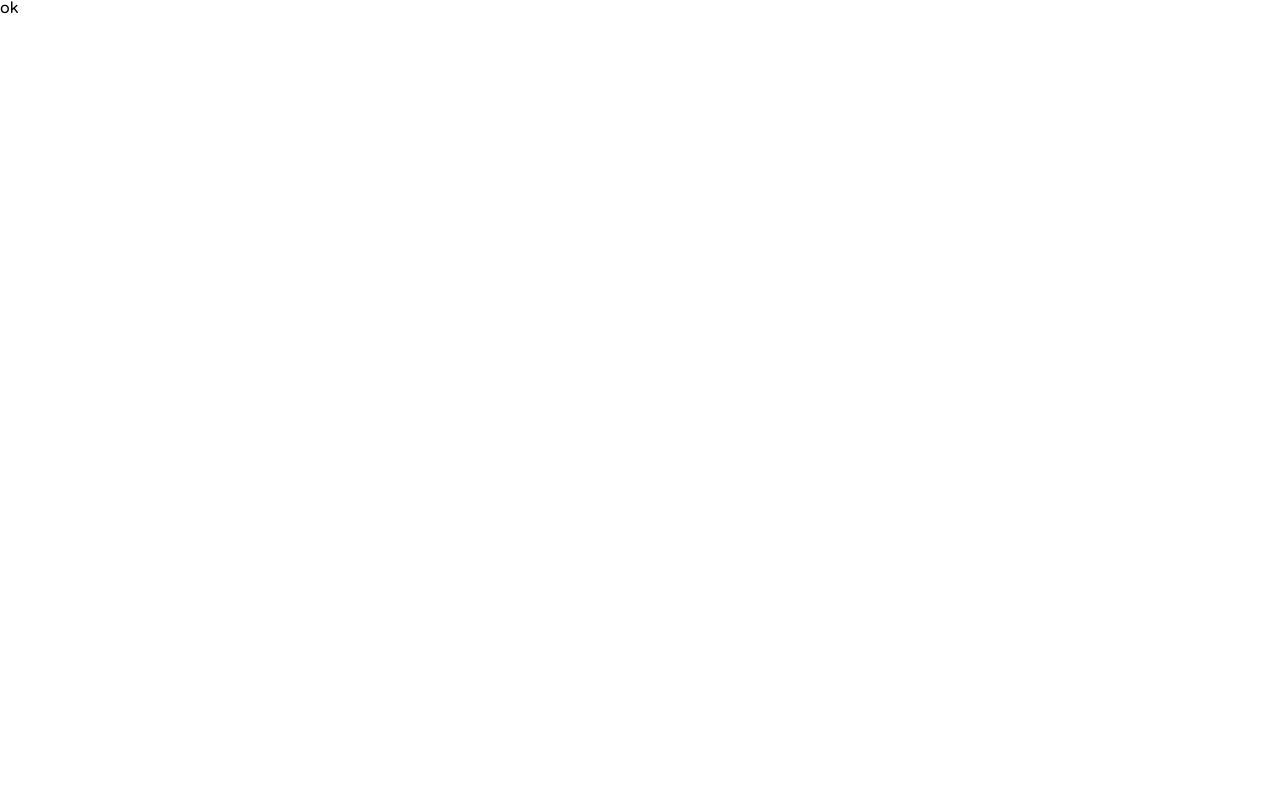
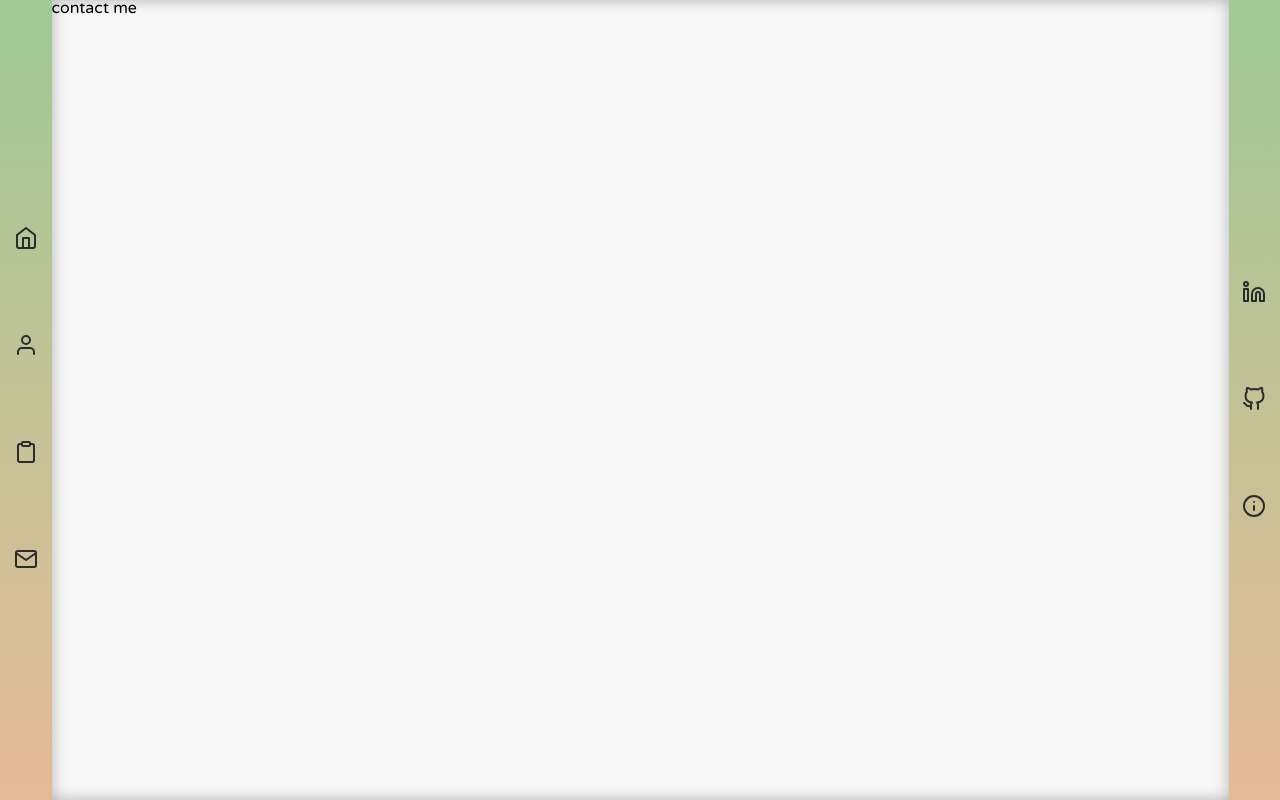
Before and after one commit to BignonEmma/emma-bignon-portfolio, a React (Create React App) app: page /ContactMe in a window 1280 px wide. Built offline with nearby package versions, Linux system fonts and the light colour scheme.

Commit message:
Routes, Navbar & Footer done

```diff
--- a/package.json
+++ b/package.json
@@ -9,6 +9,7 @@
     "react": "^18.2.0",
     "react-dom": "^18.2.0",
     "react-icons": "^4.4.0",
+    "react-router-dom": "^6.3.0",
     "react-scripts": "5.0.1",
     "web-vitals": "^2.1.4"
   },
--- a/src/App.jsx
+++ b/src/App.jsx
@@ -1,9 +1,23 @@
+import { Routes, Route } from "react-router-dom";
+import Home from "./Pages/Home";
+import Bio from "./Pages/Biography";
+import Projects from "./Pages/Projects";
+import ContactMe from "./Pages/ContactMe";
+import Navbar from "./Components/Navbar";
+import Footer from "./Components/Footer";
 import "./Style/App.css";
 
 function App() {
   return (
     <div className="App">
-      <h1>ok</h1>
+      <Navbar />
+      <Routes>
+        <Route path="/" element={<Home />} />
+        <Route path="/Biography" element={<Bio />} />
+        <Route path="/Projects" element={<Projects />} />
+        <Route path="/ContactMe" element={<ContactMe />} />
+      </Routes>
+      <Footer />
     </div>
   );
 }
--- /dev/null
+++ b/src/Components/Footer.jsx
@@ -0,0 +1,22 @@
+import { FiLinkedin, FiGithub, FiInfo } from "react-icons/fi";
+import "../Style/Footer.css";
+
+export default function Navbar() {
+  return (
+    <div className="footer-container">
+      <div className="logo-footer">
+        <a href="https://www.linkedin.com/in/emma-bgn/">
+          <FiLinkedin size="1.5em" />
+        </a>
+      </div>
+      <div className="logo-footer">
+        <a href="https://github.com/BignonEmma">
+          <FiGithub size="1.5em" />
+        </a>
+      </div>
+      <div className="logo-footer">
+        <FiInfo size="1.5em" />
+      </div>
+    </div>
+  );
+}
--- /dev/null
+++ b/src/Components/Navbar.jsx
@@ -0,0 +1,30 @@
+import { Link } from "react-router-dom";
+import { FiHome, FiClipboard, FiUser, FiMail } from "react-icons/fi";
+import "../Style/Navbar.css";
+
+export default function Navbar() {
+  return (
+    <div className="navbar-container">
+      <div className="logo-nav">
+        <Link to="/">
+          <FiHome size="1.5em" />
+        </Link>
+      </div>
+      <div className="logo-nav">
+        <Link to="/Biography">
+          <FiUser size="1.5em" />
+        </Link>
+      </div>
+      <div className="logo-nav">
+        <Link to="/Projects">
+          <FiClipboard size="1.5em" />
+        </Link>
+      </div>
+      <div className="logo-nav">
+        <Link to="/ContactMe">
+          <FiMail size="1.5em" />
+        </Link>
+      </div>
+    </div>
+  );
+}
--- /dev/null
+++ b/src/Pages/Biography.jsx
@@ -0,0 +1,7 @@
+export default function Biography() {
+  return (
+    <div className="container">
+      <p>bio</p>
+    </div>
+  );
+}
--- /dev/null
+++ b/src/Pages/ContactMe.jsx
@@ -0,0 +1,7 @@
+export default function ContactMe() {
+  return (
+    <div className="container">
+      <p>contact me</p>
+    </div>
+  );
+}
--- /dev/null
+++ b/src/Pages/Home.jsx
@@ -0,0 +1,7 @@
+export default function Home() {
+  return (
+    <div className="container">
+      <p>home</p>
+    </div>
+  );
+}
--- /dev/null
+++ b/src/Pages/Projects.jsx
@@ -0,0 +1,7 @@
+export default function Projects() {
+  return (
+    <div className="container">
+      <p>projects</p>
+    </div>
+  );
+}
--- a/src/Style/App.css
+++ b/src/Style/App.css
@@ -143,13 +143,21 @@ table {
 .App {
   font-family: "VarelaRound", sans-serif;
   font-weight: 500;
+  display: flex;
+}
+
+.container {
+  background-color: var(--light-grey);
+  height: 100vh;
+  width: 100vw;
+  box-shadow: inset 0px 0px 15px rgba(51, 51, 51, 0.363);
 }
 
 :root {
   /* Colors */
   --light-grey: rgb(248, 248, 248);
   --accent-green: rgb(160, 202, 150);
-  --accent-yellow: rgb(229, 203, 151);
+  --accent-orange: rgb(229, 186, 151);
   --texts: rgb(43, 43, 43);
 
   /* Font-Weight */
--- /dev/null
+++ b/src/Style/Footer.css
@@ -0,0 +1,24 @@
+.footer-container {
+  display: flex;
+  text-align: center;
+  align-items: center;
+  flex-direction: column;
+  justify-content: center;
+  width: 3.5em;
+  height: 100vh;
+  background: linear-gradient(var(--accent-green), var(--accent-orange));
+}
+
+.logo-footer {
+  margin: 2.5em 0;
+  color: var(--texts);
+}
+
+.logo-footer a {
+  color: var(--texts);
+}
+.logo-footer:hover {
+  -webkit-filter: drop-shadow(0px 2px 4px rgba(255, 255, 255, 0.774));
+  filter: drop-shadow(0px 2px 4px rgba(255, 255, 255, 0.774));
+  cursor: pointer;
+}
--- /dev/null
+++ b/src/Style/Navbar.css
@@ -0,0 +1,22 @@
+.navbar-container {
+  display: flex;
+  text-align: center;
+  align-items: center;
+  flex-direction: column;
+  justify-content: center;
+  width: 3.5em;
+  height: 100vh;
+  background: linear-gradient(var(--accent-green), var(--accent-orange));
+}
+
+.logo-nav {
+  margin: 2.5em 0;
+}
+
+.logo-nav a {
+  color: var(--texts);
+}
+.logo-nav:hover {
+  -webkit-filter: drop-shadow(0px 2px 4px rgba(255, 255, 255, 0.774));
+  filter: drop-shadow(0px 2px 4px rgba(255, 255, 255, 0.774));
+}
--- a/src/index.jsx
+++ b/src/index.jsx
@@ -1,10 +1,14 @@
 import React from "react";
 import ReactDOM from "react-dom/client";
+import { BrowserRouter } from "react-router-dom";
 import App from "./App";
 
 const root = ReactDOM.createRoot(document.getElementById("root"));
+
 root.render(
   <React.StrictMode>
-    <App />
+    <BrowserRouter>
+      <App />
+    </BrowserRouter>
   </React.StrictMode>
 );
```
Also changed, not shown: 1 other file (tests, documents, lock files or other folders).
